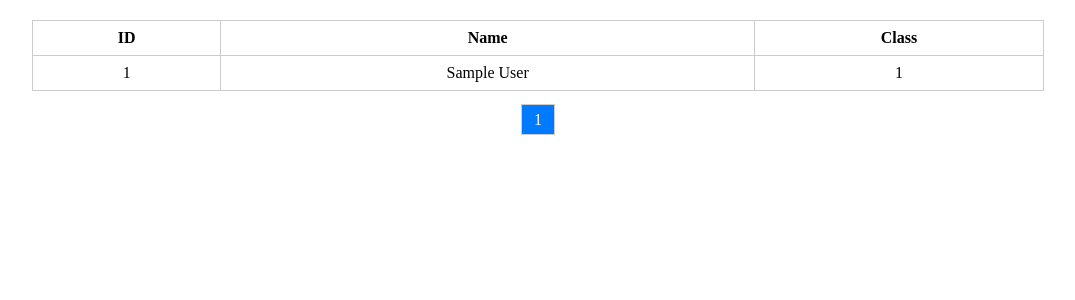
After one commit to NathanEfe/Teacher, a PHP site: page /school/pagination.php in a window 1280 px wide. The commit adds this page. Shown: the top 300 px of the page, without its empty margins (102-1177 px from the left). Run offline with PHP 8.4, Linux system fonts and the light colour scheme; tables that the repository leaves empty or names only in its code hold one stand-in row (values such as "Sample post").

Commit message:
8th commit

```diff
--- /dev/null
+++ b/pagination.php
@@ -0,0 +1,65 @@
+<?php
+include 'db_connect.php'; // Your DB connection
+
+// 1. Setup pagination variables
+$limit = 2; // rows per page
+$page = isset($_GET['page']) ? (int)$_GET['page'] : 1;
+if ($page < 1) $page = 1;
+
+$offset = ($page - 1) * $limit;
+
+// 2. Get total rows
+$totalQuery = $conn->query("SELECT COUNT(*) AS total FROM jss2_students_records");
+$totalRows = $totalQuery->fetch_assoc()['total'];
+$totalPages = ceil($totalRows / $limit);
+
+// 3. Fetch current page rows
+$result = $conn->query("SELECT * FROM jss2_students_records LIMIT $limit OFFSET $offset");
+?>
+
+<!DOCTYPE html>
+<html>
+<head>
+  <title>Students Table</title>
+  <style>
+    table { border-collapse: collapse; width: 80%; margin: 20px auto; }
+    th, td { border: 1px solid #ccc; padding: 8px; text-align: center; }
+    .pagination { text-align: center; margin: 20px; }
+    .pagination a { margin: 0 5px; padding: 6px 12px; border: 1px solid #ccc; text-decoration: none; }
+    .pagination a.active { background: #007BFF; color: #fff; }
+  </style>
+</head>
+<body>
+  <table>
+    <tr>
+      <th>ID</th>
+      <th>Name</th>
+      <th>Class</th>
+    </tr>
+    <?php while ($row = $result->fetch_assoc()): ?>
+      <tr>
+        <td><?= $row['id'] ?></td>
+        <td><?= $row['name'] ?></td>
+        <td><?= $row['class_id'] ?></td>
+      </tr>
+    <?php endwhile; ?>
+  </table>
+
+  <!-- Pagination Links -->
+  <div class="pagination">
+    <?php if ($page > 1): ?>
+      <a href="?page=<?= $page - 1 ?>">« Prev</a>
+    <?php endif; ?>
+
+    <?php for ($i = 1; $i <= $totalPages; $i++): ?>
+      <a href="?page=<?= $i ?>" class="<?= $i == $page ? 'active' : '' ?>">
+        <?= $i ?>
+      </a>
+    <?php endfor; ?>
+
+    <?php if ($page < $totalPages): ?>
+      <a href="?page=<?= $page + 1 ?>">Next »</a>
+    <?php endif; ?>
+  </div>
+</body>
+</html>
--- a/students_overview.php
+++ b/students_overview.php
@@ -39,6 +39,7 @@ if ($result->num_rows == 0) {
     <div class="card-header bg-primary text-white">
       <strong>Student Records</strong>
     </div>
+    <div class="table-responsive">
     <div class="card-body">
       <table class="table table-bordered table-striped mb-0" id="my-table">
         <thead class="table-dark">
@@ -93,6 +94,7 @@ if ($result->num_rows == 0) {
     </div>
   </div>
 </div>
+  </div>
 
 
 
```
Also changed, not shown: assets/inc/header.php (+9 -10 lines), index.php (+5 -4 lines).
